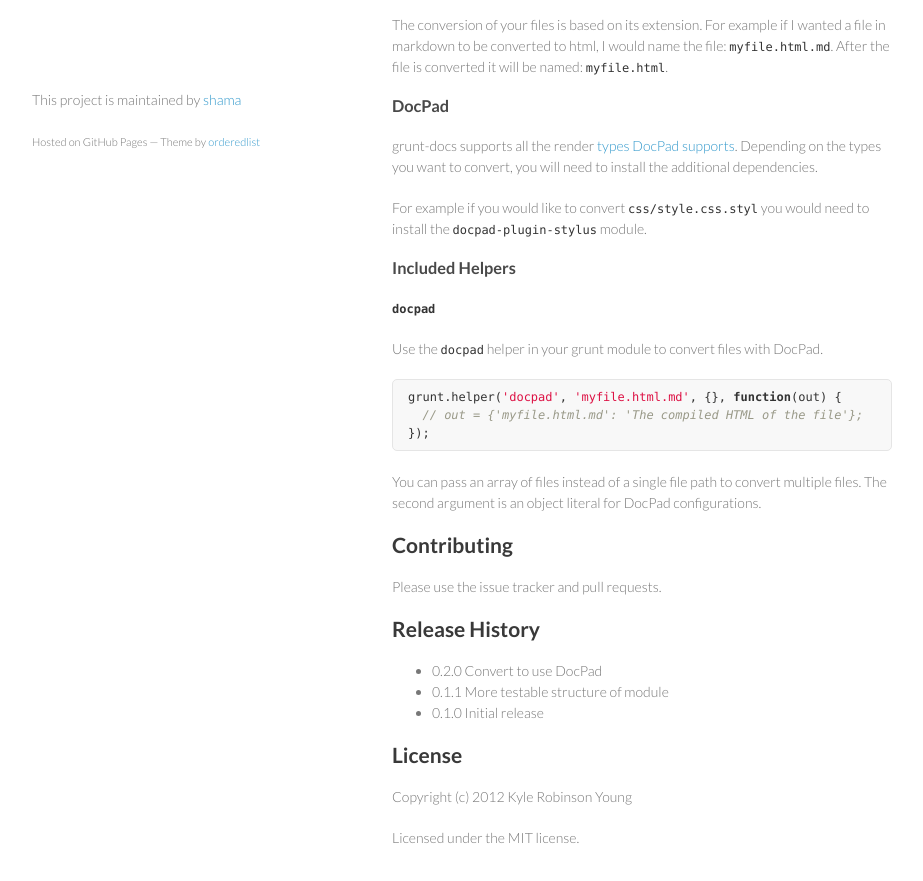
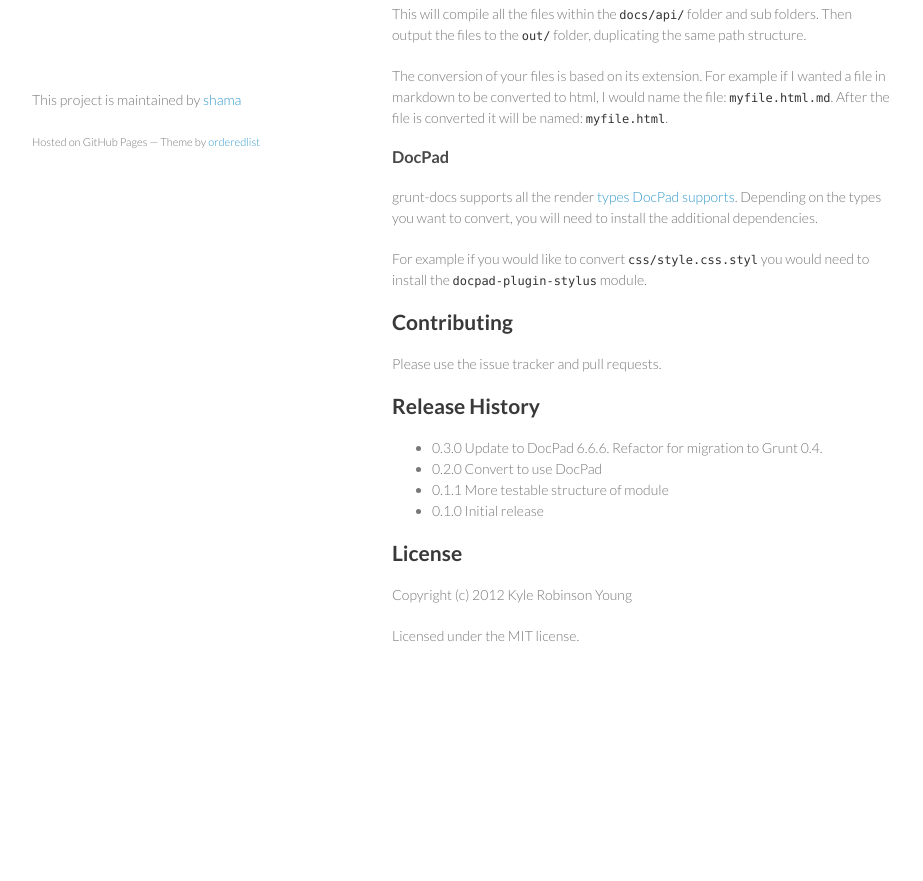
Before and after one commit to shama/grunt-docs, a plain HTML site: page index.html in a window 1280 px wide. Shown: the part 579-1460 px from the top of the page, without its empty margins (178-1101 px from the left). After the commit the page ends 1295 px from the top, so only its background shows below. Drawn offline with Linux system fonts and the light colour scheme.

Commit message:
Create gh-pages branch via GitHub

```diff
--- a/index.html
+++ b/index.html
@@ -28,7 +28,9 @@
         </ul>
       </header>
       <section>
-        <p>A grunt plugin to build docs from a variety of file types using
+        <h1>grunt-docs</h1>
+
+<p>A grunt plugin to build docs from a variety of file types using
 <a href="https://github.com/bevry/docpad">DocPad</a>.</p>
 
 <h2>Getting Started</h2>
@@ -38,26 +40,20 @@
 
 <p>Then add this line to your project's <code>grunt.js</code> gruntfile:</p>
 
-<div class="highlight">
-<pre><span class="nx">grunt</span><span class="p">.</span><span class="nx">loadNpmTasks</span><span class="p">(</span><span class="s1">'grunt-docs'</span><span class="p">);</span>
-</pre>
-</div>
-
+<div class="highlight"><pre><span class="nx">grunt</span><span class="p">.</span><span class="nx">loadNpmTasks</span><span class="p">(</span><span class="s1">'grunt-docs'</span><span class="p">);</span>
+</pre></div>
 
 <h2>Documentation</h2>
 
 <p>This plugin provides the task: <code>docs</code>. Here is an example config block:</p>
 
-<div class="highlight">
-<pre><span class="nx">docs</span><span class="o">:</span> <span class="p">{</span>
+<div class="highlight"><pre><span class="nx">docs</span><span class="o">:</span> <span class="p">{</span>
   <span class="nx">www</span><span class="o">:</span> <span class="p">{</span>
     <span class="nx">src</span><span class="o">:</span> <span class="p">[</span><span class="s1">'docs/api/**/*'</span><span class="p">],</span>
     <span class="nx">dest</span><span class="o">:</span> <span class="s1">'out/'</span>
   <span class="p">}</span>
 <span class="p">}</span>
-</pre>
-</div>
-
+</pre></div>
 
 <p>This will compile all the files within the <code>docs/api/</code> folder and sub folders.
 Then output the files to the <code>out/</code> folder, duplicating the same path structure.</p>
@@ -76,23 +72,6 @@ dependencies.</p>
 <p>For example if you would like to convert <code>css/style.css.styl</code> you would need to
 install the <code>docpad-plugin-stylus</code> module.</p>
 
-<h3>Included Helpers</h3>
-
-<h4><code>docpad</code></h4>
-
-<p>Use the <code>docpad</code> helper in your grunt module to convert files with DocPad.</p>
-
-<div class="highlight">
-<pre><span class="nx">grunt</span><span class="p">.</span><span class="nx">helper</span><span class="p">(</span><span class="s1">'docpad'</span><span class="p">,</span> <span class="s1">'myfile.html.md'</span><span class="p">,</span> <span class="p">{},</span> <span class="kd">function</span><span class="p">(</span><span class="nx">out</span><span class="p">)</span> <span class="p">{</span>
-  <span class="c1">// out = {'myfile.html.md': 'The compiled HTML of the file'};</span>
-<span class="p">});</span>
-</pre>
-</div>
-
-
-<p>You can pass an array of files instead of a single file path to convert multiple
-files. The second argument is an object literal for DocPad configurations.</p>
-
 <h2>Contributing</h2>
 
 <p>Please use the issue tracker and pull requests.</p>
@@ -100,6 +79,7 @@ files. The second argument is an object literal for DocPad configurations.</p>
 <h2>Release History</h2>
 
 <ul>
+<li>0.3.0 Update to DocPad 6.6.6. Refactor for migration to Grunt 0.4.</li>
 <li>0.2.0 Convert to use DocPad</li>
 <li>0.1.1 More testable structure of module</li>
 <li>0.1.0 Initial release</li>
```
Also changed, not shown: params.json (+1 -1 lines).
